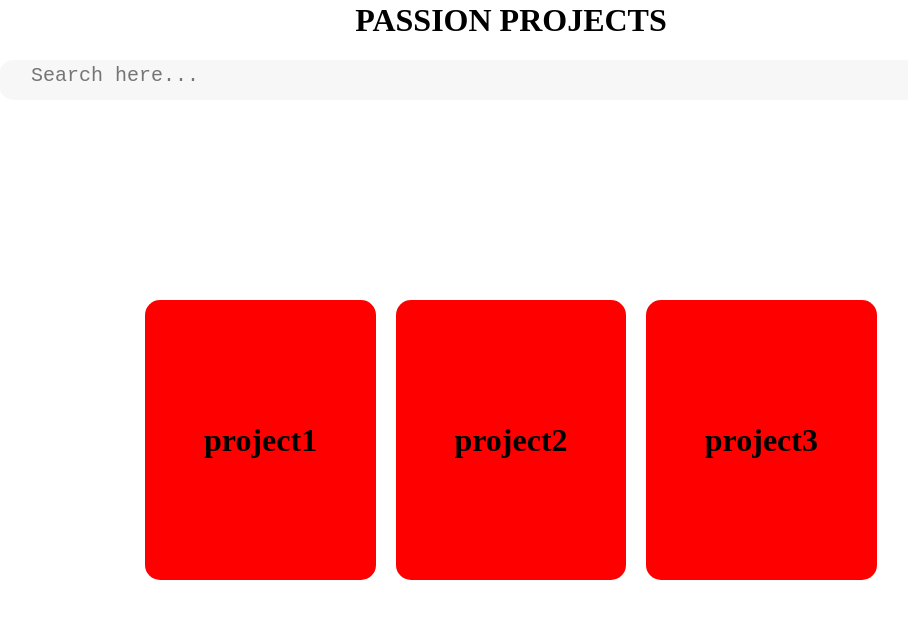
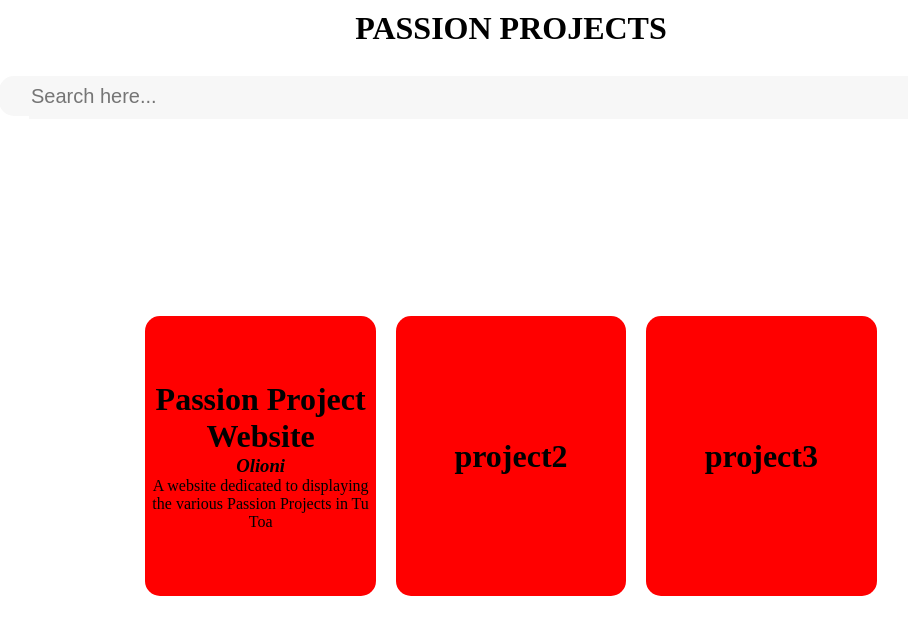
Before and after one commit to olioni/olioni-app, a Vue app: page / in a window 1280 px wide. Shown: the top 634 px of the page, without its empty margins (129-1037 px from the left). Built offline with nearby package versions, Linux system fonts and the light colour scheme.

Commit message:
updated cards code and added projectDashboard page

```diff
--- a/src/App.vue
+++ b/src/App.vue
@@ -37,8 +37,9 @@ export default {
       display: flex;
       justify-content: center;
       align-items: center;
+      text-align: center;
 
-
-      height: 5vh;
+      height: 7vh;
+      width: 100vw;
     }
 </style>
--- a/src/components/cards.vue
+++ b/src/components/cards.vue
@@ -3,8 +3,9 @@
       <div id="cardContainer">
         <div id="cardWrap" v-for="objs in cardsArr" :key="objs">
           <div class="card" :id=objs.id>
-            <h1>{{ objs.name }}</h1>
-            <h3>{{ objs.taiohi }}</h3>
+            <h1 id="projectName">{{ objs.name }}</h1>
+            <h3 id="taiohiName">{{ objs.taiohi }}</h3>
+            <p class="cardBrief">{{ objs.brief }}</p>
           </div>
         </div>
       </div>
@@ -17,24 +18,34 @@ export default {
   props: [],
   data() {
     return {
+      backgroundColor: '',
       cardsArr: [
         {
-          name: "project1",
-          taiohi: "",
+          name: "Passion Project Website",
+          projectImg: "https://static9.depositphotos.com/1594308/1131/i/600/depositphotos_11311945-stock-photo-new-project.jpg",
+          taiohi: "Olioni",
+          brief: "A website dedicated to displaying the various Passion Projects in Tu Toa",
           id: "1"
         },
         {
           name: "project2",
+          projectImg: "",
           taiohi: "",
+          brief: "",
           id: "2"
         },
         {
           name: "project3",
+          projectImg: "",
           taiohi: "",
+          brief: "",
           id:"3"
         }
       ]
     }
+  },
+  methods: {
+
   }
 }
 </script>
@@ -78,6 +89,11 @@ export default {
     justify-content: center;
     align-items: center;
     flex-direction: column;
+    text-align: center;
+  }
+
+  #taiohiName {
+    font-style: italic;
   }
 
   .card:hover {
@@ -88,4 +104,8 @@ export default {
     cursor: pointer;
   }
 
+  #cardBrief {
+    overflow: hidden;
+  }
+
 </style>
--- /dev/null
+++ b/src/components/projectDashboard.vue
@@ -0,0 +1,36 @@
+<template>
+  <div class="main">
+
+  </div>
+</template>
+
+<script>
+export default {
+  name: 'cards',
+  props: [],
+  data() {
+    return {
+
+    }
+  },
+  methods: {
+
+  }
+}
+</script>
+
+<!-- Add "scoped" attribute to limit CSS to this component only -->
+<style scoped>
+  * {
+    margin: 0;
+  }
+
+  .main {
+    width: 100vw;
+    height: 100vh;
+    display: flex;
+    flex-direction: column;
+    align-items: center;
+    justify-content: center;
+  }
+</style>
--- a/src/components/searchBar.vue
+++ b/src/components/searchBar.vue
@@ -51,6 +51,9 @@ export default {
 
     display: flex;
     align-content: center;
+
+    font-family: Arial, Helvetica, sans-serif;
+    margin-top: 10px;
   }
 
 </style>
```
